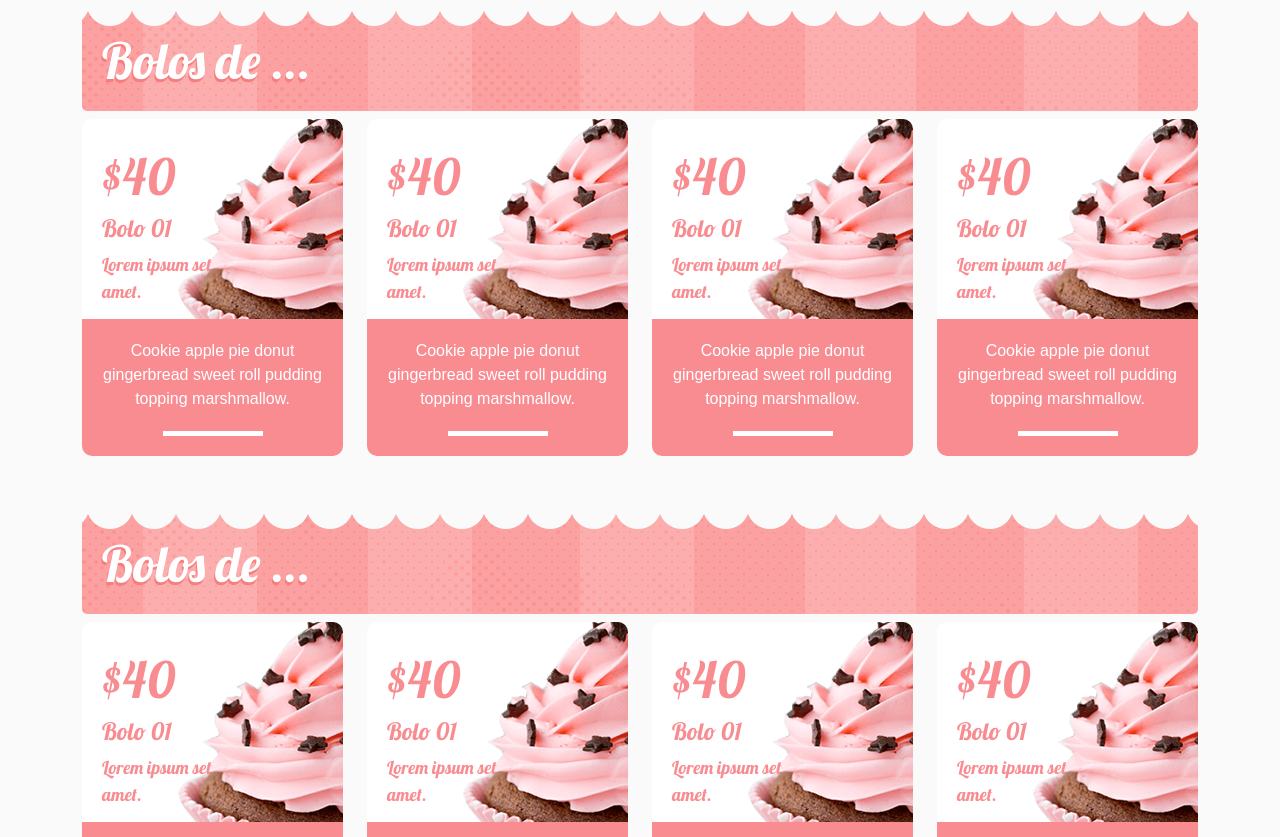
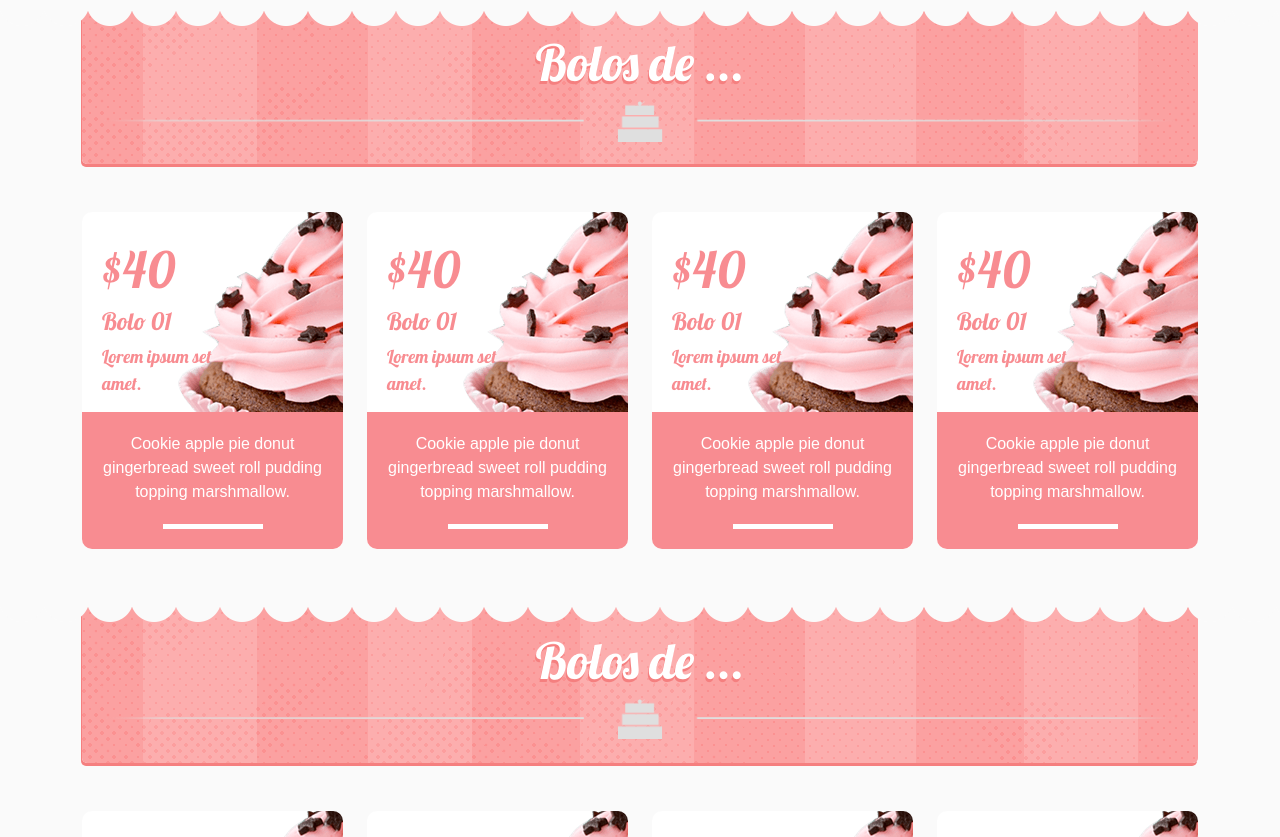
Before and after one commit to devteu/devteu.github.io, a plain HTML site: page bolos.html in a window 1280 px wide. Shown: the part 115-952 px from the top of the page. Drawn offline with Linux system fonts and the light colour scheme.

Commit message:
alter box shadow

```diff
--- a/bolos.html
+++ b/bolos.html
@@ -48,8 +48,11 @@
     <div class="borderCarousel"></div>
     <section>
         <div class="container">
-            <h2 class="bgBolos">Bolos de ...</h2>
-            <div class="row mb-5">
+            <div class="bgBolos text-center">
+                <h2>Bolos de ...</h2>
+                <img class="img-fluid" src="imagens/imgNossosBolos.png" alt="bolo">
+            </div>
+            <div class="row mb-5 mt-5">
                 <div class="col-xl col-md-6">
                     <div class="card card-cake">
                         <div class="card-top-cake">
@@ -135,8 +138,11 @@
     <div class="borderCarousel"></div>
     <section>
         <div class="container">
-            <h2 class="bgBolos">Bolos de ...</h2>
-            <div class="row mb-5">
+            <div class="bgBolos p-4 text-center">
+                <h2>Bolos de ...</h2>
+                <img class="img-fluid" src="imagens/imgNossosBolos.png" alt="bolo">
+            </div>
+            <div class="row mb-5 mt-5">
                 <div class="col-xl col-md-6">
                     <div class="card card-cake">
                         <div class="card-top-cake">
--- a/css/style.css
+++ b/css/style.css
@@ -145,7 +145,7 @@ span {
     cursor: pointer;
     transform: scale(1.03);
     transition:  0.4s;
-    box-shadow: 0px 0px 10px rgba(0, 0, 0, 0.308);
+    box-shadow: 0px 0px 8px #f57f7f;
 }
 
 /*footer*/
@@ -252,7 +252,8 @@ label {
     background-image: url('../imagens/background-cake.png');
     border-radius: 5px;
     color: white;
-    padding: 20px;
+    padding: 22px;
+    box-shadow: -1px 3px  #f57f7f;
 
 
 }
```
Also changed, not shown: cadastro.html (+3 -1 lines), index.html (+3 -3 lines), login.html (+1 -1 lines).
